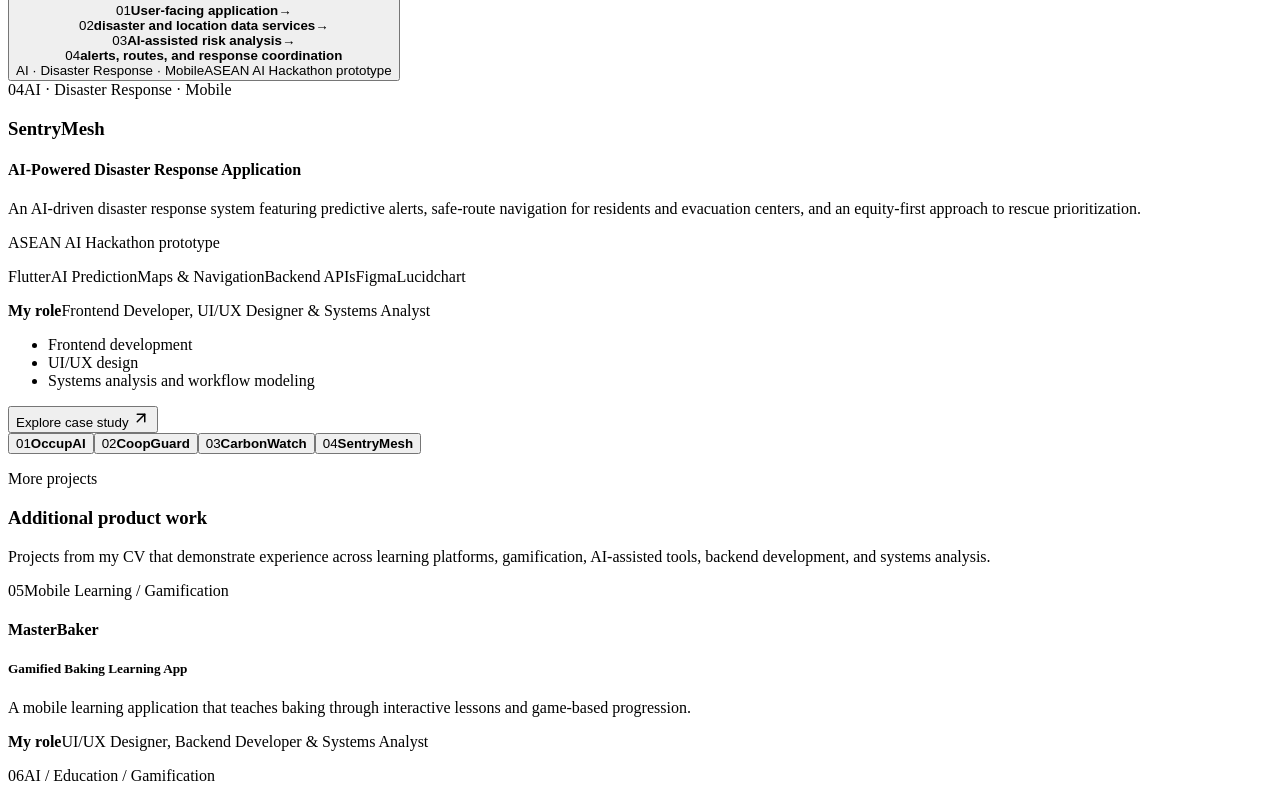
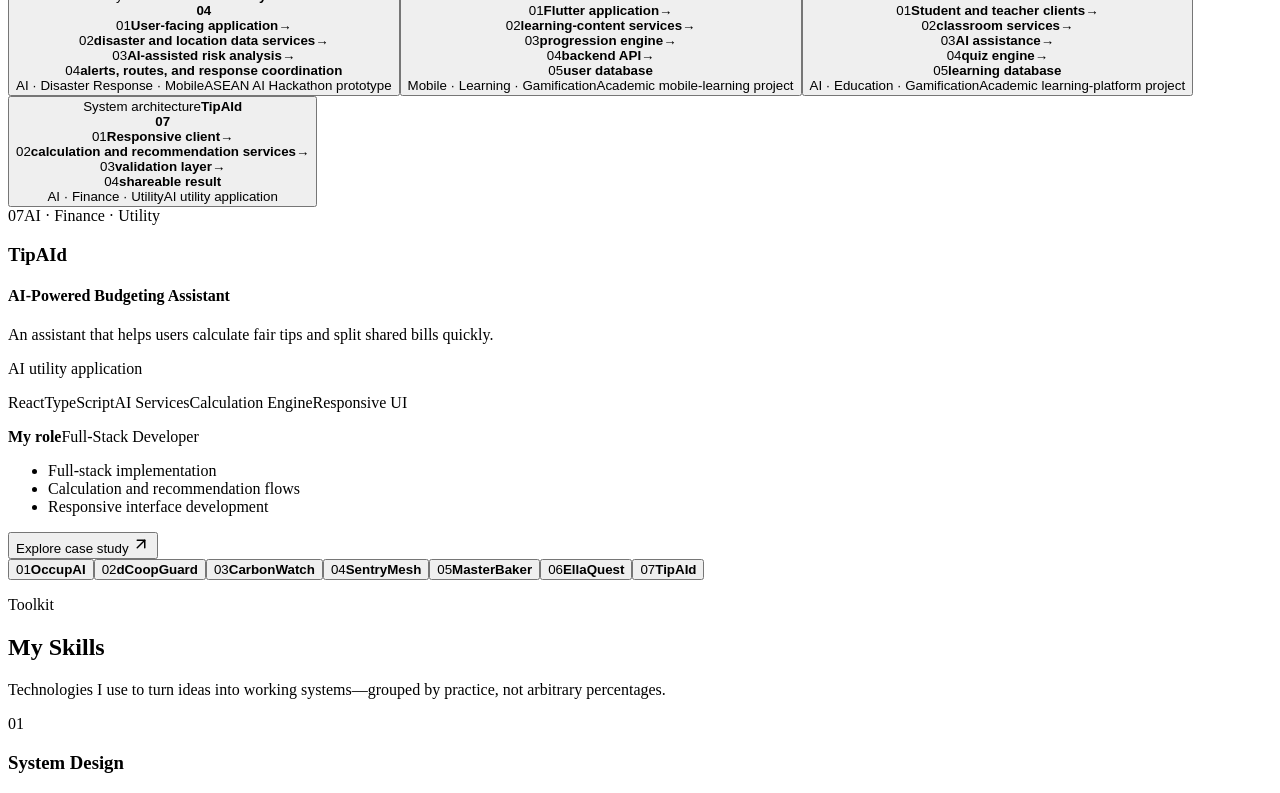
Before and after one commit to Poyyy414/Personal-Portfolio, a React (Vite) app: page / in a window 1280 px wide. Shown: the part 2900-3693 px from the top of the page. Built offline with nearby package versions, Linux system fonts and the light colour scheme; the HTML template or start-up script is replaced by a standard one; a web font is replaced by a local one.

Commit message:
Show all projects and update CV

```diff
--- a/src/components/Projects.tsx
+++ b/src/components/Projects.tsx
@@ -1,9 +1,8 @@
 import { useEffect, useRef, useState, type CSSProperties } from 'react'
 import { useReducedMotion } from 'framer-motion'
 import { ArrowUpRight, Pause, Play } from 'lucide-react'
-import { additionalProjects, projects, type Project } from '../data/portfolio'
+import { projects, type Project } from '../data/portfolio'
 import { ProjectVisual } from './ProjectVisual'
-import { Reveal } from './Reveal'
 import { SectionHeading } from './SectionHeading'
 
 function getCarouselPosition(index: number, activeIndex: number, total: number) {
@@ -14,7 +13,9 @@ function getCarouselPosition(index: number, activeIndex: number, total: number)
   if (offset === 0) return 'active'
   if (offset === -1) return 'previous'
   if (offset === 1) return 'next'
-  return offset < 0 ? 'far-previous' : 'far-next'
+  if (offset === -2) return 'far-previous'
+  if (offset === 2) return 'far-next'
+  return 'hidden'
 }
 
 export function Projects({ onSelect }: { onSelect: (project: Project) => void }) {
@@ -42,7 +43,7 @@ export function Projects({ onSelect }: { onSelect: (project: Project) => void })
 
     const rotationTimer = window.setTimeout(() => {
       setActiveProject(current => (current - 1 + projects.length) % projects.length)
-    }, 4500)
+    }, 5000)
 
     return () => window.clearTimeout(rotationTimer)
   }, [activeProject, isPaused, reducedMotion])
@@ -52,7 +53,7 @@ export function Projects({ onSelect }: { onSelect: (project: Project) => void })
   return (
     <section id="projects" className="section projects">
       <div className="container">
-        <SectionHeading eyebrow="Project portfolio" title="Systems I helped build." description="Browse four featured case studies in one focused view, followed by a compact archive of additional product work." />
+        <SectionHeading eyebrow="Project portfolio" title="Systems I helped build." description="Explore all seven projects from my CV in one focused, automatically rotating showcase." />
         <div
           className={`project-carousel ${rotationStopped ? 'is-paused' : ''}`}
           style={{ '--project-accent': project.color } as CSSProperties}
@@ -133,28 +134,6 @@ export function Projects({ onSelect }: { onSelect: (project: Project) => void })
             ))}
           </div>
         </div>
-        <div className="project-archive" aria-labelledby="project-archive-title">
-          <div className="project-archive-heading">
-            <div>
-              <p className="eyebrow"><span />More projects</p>
-              <h3 id="project-archive-title">Additional product work</h3>
-            </div>
-            <p>Projects from my CV that demonstrate experience across learning platforms, gamification, AI-assisted tools, backend development, and systems analysis.</p>
-          </div>
-          <div className="project-archive-grid">
-            {additionalProjects.map((project, index) => (
-              <Reveal className="archive-card" key={project.name} delay={index * .06}>
-                <div className="archive-card-top"><span>{project.number}</span><span>{project.category}</span></div>
-                <div>
-                  <h4>{project.name}</h4>
-                  <h5>{project.tagline}</h5>
-                  <p>{project.description}</p>
-                </div>
-                <p className="archive-role"><b>My role</b>{project.role}</p>
-              </Reveal>
-            ))}
-          </div>
-        </div>
       </div>
     </section>
   )
--- a/src/data/portfolio.ts
+++ b/src/data/portfolio.ts
@@ -24,15 +24,6 @@ export type Experience = {
   role: string
   organization: string
   description: string
-}
-
-export type AdditionalProject = {
-  number: string
-  name: string
-  tagline: string
-  category: string
-  description: string
-  role: string
 }
 
 export const personal = {
@@ -93,8 +84,8 @@ export const projects: Project[] = [
     links: {},
   },
   {
-    number: '02', name: 'CoopGuard', tagline: 'Smart Poultry Farm Monitoring System', category: 'IoT · Mobile · Agriculture',
-    description: 'An IoT-based poultry monitoring platform connecting environmental sensor nodes to a central farm hub and mobile application.',
+    number: '02', name: 'dCoopGuard', tagline: 'AI-Powered IoT Monitoring for Poultry Farming', category: 'AI · IoT · Agriculture',
+    description: 'An AI-powered IoT poultry monitoring system providing real-time environmental monitoring, welfare detection, alerts, and farm-management insights.',
     technologies: ['ESP32-S3', 'LoRa', 'React Native', 'IoT Sensors', 'Backend APIs', 'Database'],
     highlights: ['Temperature and humidity', 'Ammonia and CO₂', 'Litter moisture', 'Hub and node management', 'Alerts and analytics'],
     role: 'Project Leader / System Designer', context: 'Agri-tech competition prototype',
@@ -137,32 +128,65 @@ export const projects: Project[] = [
     outcome: 'The project advanced to the Top 16 of the ASEAN AI Hackathon in Vietnam within the Climate Change track.',
     links: {},
   },
-]
-
-export const additionalProjects: AdditionalProject[] = [
   {
     number: '05',
     name: 'MasterBaker',
     tagline: 'Gamified Baking Learning App',
-    category: 'Mobile Learning / Gamification',
+    category: 'Mobile · Learning · Gamification',
     description: 'A mobile learning application that teaches baking through interactive lessons and game-based progression.',
+    technologies: ['Flutter', 'Backend APIs', 'Database', 'Figma', 'Gamification'],
+    highlights: ['Interactive baking lessons', 'Game-based progression', 'Learning milestones', 'Mobile-first experience'],
     role: 'UI/UX Designer, Backend Developer & Systems Analyst',
+    context: 'Academic mobile-learning project',
+    contributions: ['Interface and experience design', 'Backend development', 'System analysis and learning-flow modeling'],
+    color: '#ff9f70',
+    overview: 'A mobile learning product that turns practical baking lessons into a structured, motivating game-like journey.',
+    problem: 'Beginning bakers need a clearer way to build skills progressively while staying engaged through practice and feedback.',
+    solution: 'MasterBaker combines interactive lessons, guided progression, and gamified milestones in a focused mobile experience.',
+    architecture: 'Flutter application → learning-content services → progression engine → backend API → user database.',
+    challenges: 'Balancing educational clarity with rewarding game mechanics and keeping the lesson flow approachable for beginners.',
+    outcome: 'A complete product concept demonstrating mobile learning, gamification, backend planning, and systems analysis.',
+    links: {},
   },
   {
     number: '06',
     name: 'EllaQuest',
     tagline: 'Gamified AI Learning Platform',
-    category: 'AI / Education / Gamification',
+    category: 'AI · Education · Gamification',
     description: 'An AI-powered classroom platform with quiz-based engagement features designed to improve student participation.',
+    technologies: ['AI Services', 'Backend APIs', 'Database', 'Quiz Engine', 'Figma'],
+    highlights: ['Classroom workflows', 'AI-assisted learning', 'Quiz-based engagement', 'Student progress tracking'],
     role: 'Backend Developer & Systems Analyst',
+    context: 'Academic learning-platform project',
+    contributions: ['Backend development', 'System and data-flow analysis', 'Classroom and assessment workflow design'],
+    color: '#70b8ff',
+    overview: 'A classroom platform that blends course organization with quiz-driven participation and AI-assisted learning support.',
+    problem: 'Digital classrooms can organize materials but often struggle to sustain active participation and timely student engagement.',
+    solution: 'EllaQuest combines classroom workflows, AI support, and game-like quizzes in one coordinated learning experience.',
+    architecture: 'Student and teacher clients → classroom services → AI assistance → quiz engine → learning database.',
+    challenges: 'Designing clear role-based flows while connecting classroom data, assessments, and AI features without overwhelming users.',
+    outcome: 'A platform concept demonstrating backend development, systems analysis, and gamified education workflows.',
+    links: {},
   },
   {
     number: '07',
     name: 'TipAId',
     tagline: 'AI-Powered Budgeting Assistant',
-    category: 'AI / Finance / Utility',
+    category: 'AI · Finance · Utility',
     description: 'An assistant that helps users calculate fair tips and split shared bills quickly.',
+    technologies: ['React', 'TypeScript', 'AI Services', 'Calculation Engine', 'Responsive UI'],
+    highlights: ['Tip recommendations', 'Instant bill splitting', 'Shared expense calculations', 'Mobile-friendly interface'],
     role: 'Full-Stack Developer',
+    context: 'AI utility application',
+    contributions: ['Full-stack implementation', 'Calculation and recommendation flows', 'Responsive interface development'],
+    color: '#f6df62',
+    overview: 'A lightweight financial utility that helps groups calculate tips and divide shared expenses with less friction.',
+    problem: 'Splitting bills and choosing a fair tip can become slow and confusing when a group has different shares or preferences.',
+    solution: 'TipAId guides the calculation, recommends a tip, and produces a clear per-person breakdown in seconds.',
+    architecture: 'Responsive client → calculation and recommendation services → validation layer → shareable result.',
+    challenges: 'Keeping calculations transparent, handling edge cases, and making the result easy to understand at a glance.',
+    outcome: 'A focused full-stack utility demonstrating practical AI assistance and dependable calculation workflows.',
+    links: {},
   },
 ]
 
--- a/src/styles.css
+++ b/src/styles.css
@@ -135,6 +135,7 @@ button { color: inherit; }
 .coverflow-next { z-index: 7; opacity: .75; transform: translate3d(14%, 14px, -120px) rotateY(-11deg) scale(.84); }
 .coverflow-far-previous { z-index: 4; transform: translate3d(-166%, 34px, -240px) rotateY(16deg) scale(.68); }
 .coverflow-far-next { z-index: 4; transform: translate3d(66%, 34px, -240px) rotateY(-16deg) scale(.68); }
+.coverflow-hidden { z-index: 1; opacity: 0; pointer-events: none; transform: translate3d(-50%, 54px, -360px) scale(.55); }
 .coverflow-card:focus-visible { outline: 2px solid var(--project-accent); outline-offset: 7px; }
 .project-visual { position: relative; min-height: 480px; display: flex; flex-direction: column; padding: 34px; overflow: hidden; color: #e8ece8; background: color-mix(in srgb, var(--project-accent) 10%, #101512); border: 1px solid color-mix(in srgb, var(--project-accent) 35%, transparent); transition: transform .5s cubic-bezier(.22,1,.36,1), border-color .3s; }
 .coverflow-card:hover .project-visual { border-color: var(--project-accent); }
@@ -170,11 +171,11 @@ button { color: inherit; }
 .project-contributions li { position: relative; padding-left: 17px; color: #c1c8c2; font-size: 12px; }
 .project-contributions li::before { content: '↗'; position: absolute; left: 0; color: var(--accent); }
 .text-link { display: inline-flex; align-items: center; gap: 10px; margin-top: 16px; padding: 8px 0; border: 0; border-bottom: 1px solid var(--accent); color: var(--ink); background: transparent; font-size: 12px; font-weight: 700; cursor: pointer; }
-.project-carousel-nav { display: grid; grid-template-columns: repeat(4, 1fr); border-top: 1px solid var(--line); }
+.project-carousel-nav { display: grid; grid-template-columns: repeat(7, 1fr); border-top: 1px solid var(--line); }
 .project-carousel-nav button { position: relative; display: grid; grid-template-columns: auto 1fr; gap: 11px; align-items: center; min-width: 0; padding: 18px 16px 2px; border: 0; color: var(--muted); text-align: left; background: transparent; cursor: pointer; }
 .project-carousel-nav button::before { content: ''; position: absolute; top: -1px; right: 8px; left: 8px; height: 2px; background: var(--project-accent); transform: scaleX(0); transform-origin: left; transition: transform .25s; }
 .project-carousel-nav button:hover, .project-carousel-nav button.is-active { color: var(--ink); }
-.project-carousel-nav button.is-active::before { animation: carousel-progress 4.5s linear forwards; }
+.project-carousel-nav button.is-active::before { animation: carousel-progress 5s linear forwards; }
 .project-carousel.is-paused .project-carousel-nav button.is-active::before { animation-play-state: paused; }
 @keyframes carousel-progress { from { transform: scaleX(0); } to { transform: scaleX(1); } }
 .project-carousel-nav span { color: var(--project-accent); font: 400 9px var(--font-mono); }
```
Also changed, not shown: 1 other file (tests, documents, lock files or other folders).
